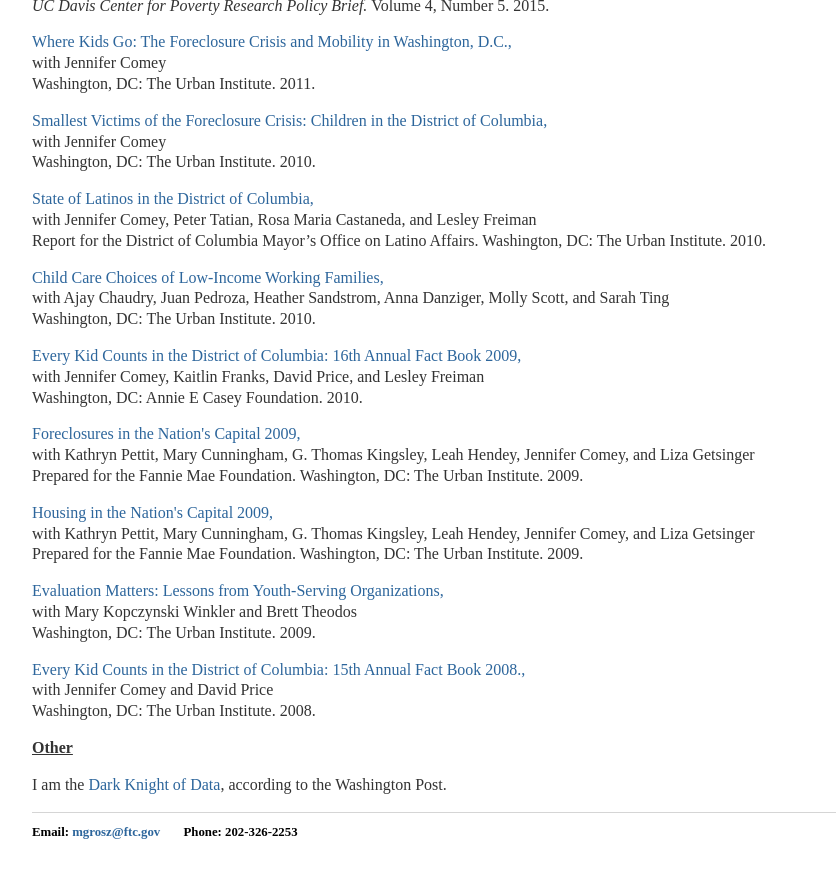
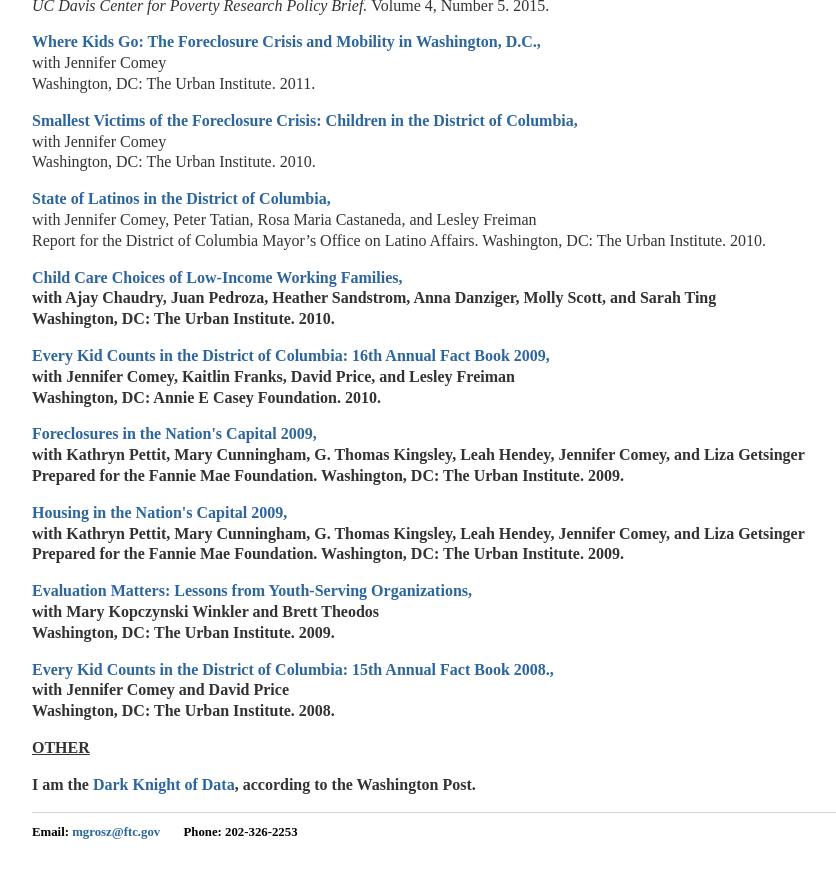
Before and after one commit to mzgrosz/mzgrosz.github.io, a Jekyll site: the page built from research/index.html, in a window 1280 px wide and 900 px high, scrolled down 2018 px. Shown: the top 878 px of the window, without its empty margins (160-996 px from the left). Built offline with Jekyll 4.4.1, drawn with Linux system fonts in a browser that asks for light colours.

```diff
--- a/research/index.html
+++ b/research/index.html
@@ -121,49 +121,49 @@ Revisions requested at <em> Journal of Policy Analysis and Management</em>.</p>
 
 <p></p>
 <p><b><u>OTHER PUBLICATIONS</u></b></p>
-<p><a href=” https://education.ucdavis.edu/sites/main/files/wheelhouse_research_brief_vol_6_no_2_v2.pdf”>A Portrait of Student Parents in the California Community Colleges,</a> <br>
+<p><b><a href=” https://education.ucdavis.edu/sites/main/files/wheelhouse_research_brief_vol_6_no_2_v2.pdf”>A Portrait of Student Parents in the California Community Colleges,</a></b> <br>
 	with Sherrie Reed, Michal Kurlaender, and Susanna Cooper. <br>
 	<em> UC Davis Wheelhouse Brief.</em> Volume 6, Number 2. 2021.<br></p>
-<p><a href=" https://poverty.ucdavis.edu/post/granting-state-tuition-undocumented-students-increases-their-rates-college-attendance">Granting In-State Tuition to Undocumented Students Increases Their Rates of College Attendance,</a> <br>
+<p><b><a href=" https://poverty.ucdavis.edu/post/granting-state-tuition-undocumented-students-increases-their-rates-college-attendance">Granting In-State Tuition to Undocumented Students Increases Their Rates of College Attendance,</a></b> <br>
 	with Annie Hines<br>
 	<em> UC Davis Center for Poverty and Inequality Research Policy Brief. </em> Volume 9, Number 7. 2021.<br></p>
-<p><a href=" https://www.insidehighered.com/views/2019/07/10/community-colleges-should-be-more-responsive-labor-market-changes-opinion">The Mismatch between College Training and Worker Demand.</a><br>
+<p><b><a href=" https://www.insidehighered.com/views/2019/07/10/community-colleges-should-be-more-responsive-labor-market-changes-opinion">The Mismatch between College Training and Worker Demand.</a></b><br>
 	<em> Inside Higher Ed. </em> 2019.<br></p>
-<p><a href=" https://voxeu.org/article/mass-layoffs-and-local-labour-market-exit">How workers exit the labour market after local economic downturns,</a> <br>
+<p><b><a href=" https://voxeu.org/article/mass-layoffs-and-local-labour-market-exit">How workers exit the labour market after local economic downturns,</a> </b><br>
 	with Andrew Foote and Ann Stevens.  <br>
 	<em>VoxEU. </em> 2015.<br></p>
-<p><a href=" https://poverty.ucdavis.edu/policy-brief/community-college-career-technical-education-programs-significantly-increase-earnings ">Community College Career Technical Education Programs Significantly Increase Earnings,</a> <br>
+<p><b><a href=" https://poverty.ucdavis.edu/policy-brief/community-college-career-technical-education-programs-significantly-increase-earnings ">Community College Career Technical Education Programs Significantly Increase Earnings,</a></b> <br>
 	with Michal Kurlaender and Ann Stevens.  <br>
 	<em> UC Davis Center for Poverty Research Policy Brief. </em> Volume 4, Number 5. 2015.<br></p>
-<p><a href=" http://www.urban.org/sites/default/files/publication/27326/412342-Where-Kids-Go-The-Foreclosure-Crisis-and-Mobility-In-Washington-D-C-.PDF">Where Kids Go: The Foreclosure Crisis and Mobility in Washington, D.C.,</a> <br>
+<p><b><a href=" http://www.urban.org/sites/default/files/publication/27326/412342-Where-Kids-Go-The-Foreclosure-Crisis-and-Mobility-In-Washington-D-C-.PDF">Where Kids Go: The Foreclosure Crisis and Mobility in Washington, D.C.,</a></b> <br>
 	with Jennifer Comey<br>
 	Washington, DC: The Urban Institute. 2011.<br></p>
-<p><a href=" https://files.eric.ed.gov/fulltext/ED511992.pdf">Smallest Victims of the Foreclosure Crisis: Children in the District of Columbia,</a><br>
+<p><b><a href=" https://files.eric.ed.gov/fulltext/ED511992.pdf">Smallest Victims of the Foreclosure Crisis: Children in the District of Columbia,</a></b><br>
 	with Jennifer Comey<br>
 	Washington, DC: The Urban Institute. 2010.<br></p>
-<p><a href=" https://greaterdc.urban.org/publication/state-latinos-district-columbia ">State of Latinos in the District of Columbia,</a> <br>
+<p><b><a href=" https://greaterdc.urban.org/publication/state-latinos-district-columbia ">State of Latinos in the District of Columbia,</a></b> <br>
 	with Jennifer Comey, Peter Tatian, Rosa Maria Castaneda, and Lesley Freiman<br>
 	Report for the District of Columbia Mayor’s Office on Latino Affairs. Washington, DC: The Urban Institute. 2010.<br></p>
-<p><a href=" https://files.eric.ed.gov/fulltext/ED578676.pdf ">Child Care Choices of Low-Income Working Families,</a> <br>
+<p><b><a href=" https://files.eric.ed.gov/fulltext/ED578676.pdf ">Child Care Choices of Low-Income Working Families,</a> <br>
 	with Ajay Chaudry, Juan Pedroza, Heather Sandstrom, Anna Danziger, Molly Scott, and Sarah Ting<br>
 	Washington, DC: The Urban Institute. 2010.<br></p>
-<p><a href=" https://www.urban.org/research/publication/every-kid-counts-district-columbia">Every Kid Counts in the District of Columbia: 16th Annual Fact Book 2009,</a><br>
+<p><b><a href=" https://www.urban.org/research/publication/every-kid-counts-district-columbia">Every Kid Counts in the District of Columbia: 16th Annual Fact Book 2009,</a></b><br>
 	with Jennifer Comey, Kaitlin Franks, David Price, and Lesley Freiman<br>
 	Washington, DC: Annie E  Casey Foundation. 2010.<br></p>
-<p><a href=" http://webarchive.urban.org/publications/1001339.html">Foreclosures in the Nation's Capital 2009,</a><br>
+<p><b><a href=" http://webarchive.urban.org/publications/1001339.html">Foreclosures in the Nation's Capital 2009,</a><br>
 	with Kathryn Pettit, Mary Cunningham, G. Thomas Kingsley, Leah Hendey, Jennifer Comey, and Liza Getsinger<br>
 	Prepared for the Fannie Mae Foundation.  Washington, DC: The Urban Institute. 2009.<br></p>
-<p><a href=" http://webarchive.urban.org/publications/1001340.html">Housing in the Nation's Capital 2009,</a> <br>
+<p><b><a href=" http://webarchive.urban.org/publications/1001340.html">Housing in the Nation's Capital 2009,</a> <br>
 	with Kathryn Pettit, Mary Cunningham, G. Thomas Kingsley, Leah Hendey, Jennifer Comey, and Liza Getsinger<br>
 	Prepared for the Fannie Mae Foundation.  Washington, DC: The Urban Institute. 2009.<br></p>
-<p><a href=" https://www.urban.org/research/publication/evaluation-matters">Evaluation Matters: Lessons from Youth-Serving Organizations,</a> <br>
+<p><b><a href=" https://www.urban.org/research/publication/evaluation-matters">Evaluation Matters: Lessons from Youth-Serving Organizations,</a></b> <br>
 	with Mary Kopczynski Winkler and Brett Theodos<br>
 	Washington, DC: The Urban Institute. 2009.<br></p>
-<p><a href=" https://www.urban.org/research/publication/every-kid-counts-district-columbia-15th-annual-fact-book-2008">Every Kid Counts in the District of Columbia: 15th Annual Fact Book 2008.,</a><br>
+<p><b><a href=" https://www.urban.org/research/publication/every-kid-counts-district-columbia-15th-annual-fact-book-2008">Every Kid Counts in the District of Columbia: 15th Annual Fact Book 2008.,</a></b><br>
 	with Jennifer Comey and David Price<br>
 	Washington, DC: The Urban Institute. 2008.<br></p>
 
 
-<p><b><u>Other</u></b></p>
+<p><b><u>OTHER</u></b></p>
 
 <p>I am the <a href="https://www.washingtonpost.com/news/wonk/wp/2014/08/18/name-that-data-winners/?utm_term=.3cd38d9f8b5d">Dark Knight of Data</a>, according to the Washington Post.</p>
```
